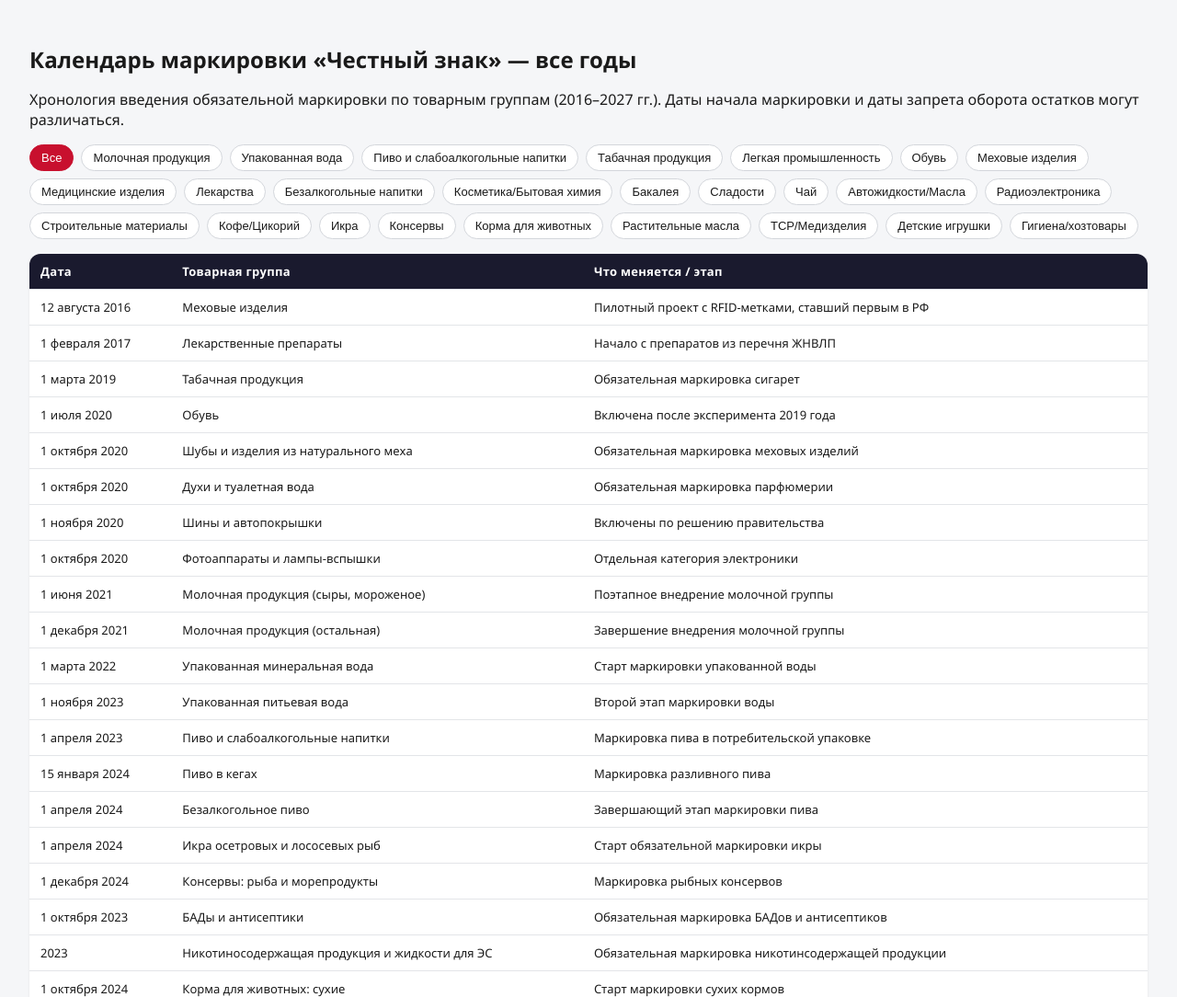
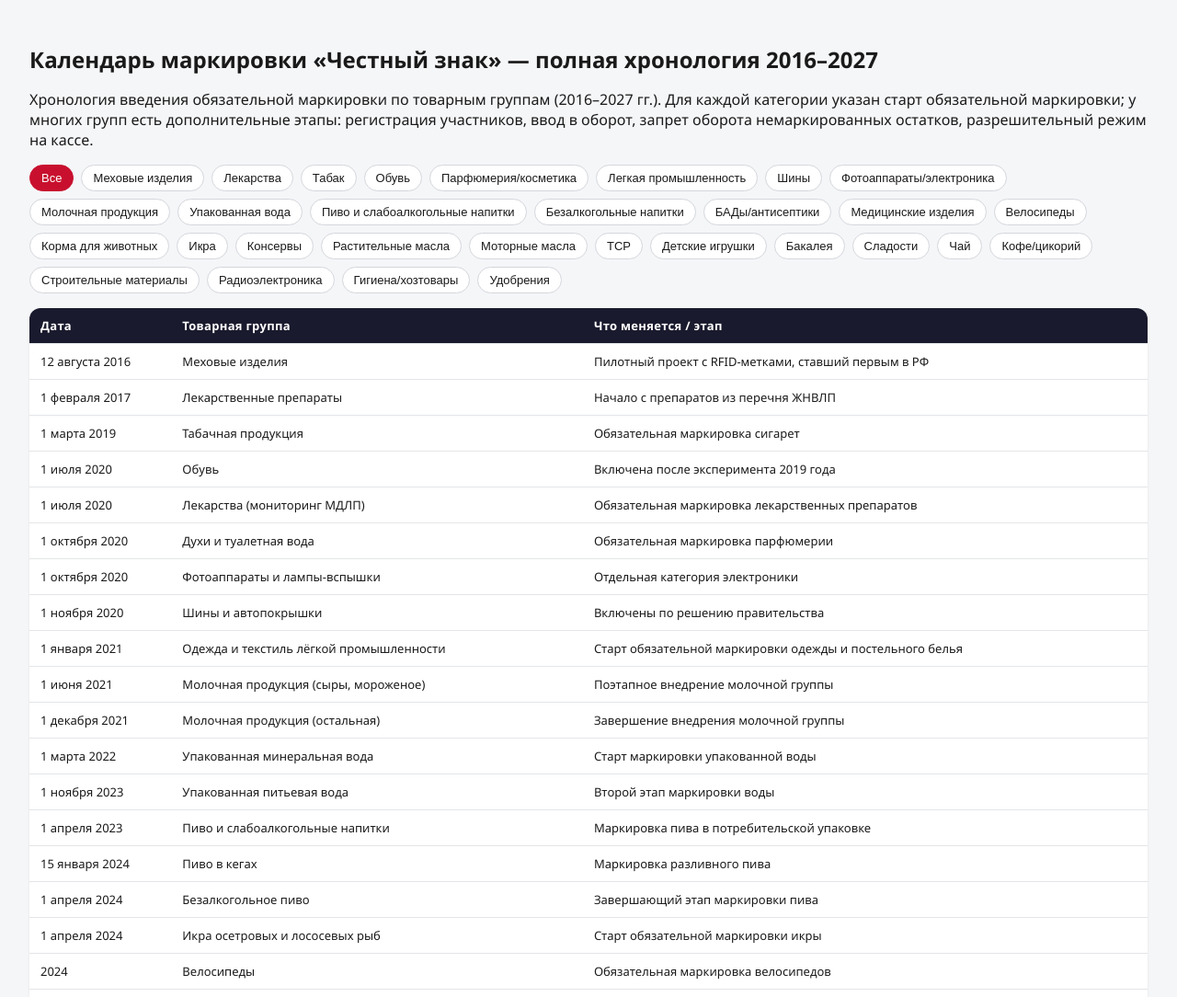
Before and after one commit to cherepanka/marking-calendar.html, a plain HTML site: page index.html in a window 1280 px wide. Shown: the top 1084 px of the page at 92% size. Drawn offline with Linux system fonts and the light colour scheme.

Commit message:
Update index.html

```diff
--- a/index.html
+++ b/index.html
@@ -2,7 +2,7 @@
 <html lang="ru">
 <head>
 <meta charset="UTF-8">
-<title>Календарь маркировки «Честный знак» — все годы</title>
+<title>Календарь маркировки «Честный знак» — полная хронология 2016–2027</title>
 <style>
   body{font-family:"Segoe UI",Roboto,Arial,sans-serif;background:#f5f6f8;color:#1a1a1a;padding:24px}
   h1{font-size:24px;margin-bottom:12px}
@@ -45,39 +45,46 @@
   .cat-toys{--cat:toys;}
   .cat-hyg{--cat:hyg;}
   .cat-electro{--cat:electro;}
+  .cat-bikes{--cat:bikes;}
+  .cat-fertilizer{--cat:fertilizer;}
 </style>
 </head>
 <body>
-<h1>Календарь маркировки «Честный знак» — все годы</h1>
-<p>Хронология введения обязательной маркировки по товарным группам (2016–2027 гг.). Даты начала маркировки и даты запрета оборота остатков могут различаться.</p>
+<h1>Календарь маркировки «Честный знак» — полная хронология 2016–2027</h1>
+<p>Хронология введения обязательной маркировки по товарным группам (2016–2027 гг.). Для каждой категории указан старт обязательной маркировки; у многих групп есть дополнительные этапы: регистрация участников, ввод в оборот, запрет оборота немаркированных остатков, разрешительный режим на кассе.</p>
 
 <div class="filters" id="filters">
   <button data-filter="all" class="active">Все</button>
+  <button data-filter="fur">Меховые изделия</button>
+  <button data-filter="pharma">Лекарства</button>
+  <button data-filter="tobacco">Табак</button>
+  <button data-filter="shoes">Обувь</button>
+  <button data-filter="cosm">Парфюмерия/косметика</button>
+  <button data-filter="light">Легкая промышленность</button>
+  <button data-filter="tires">Шины</button>
+  <button data-filter="tech">Фотоаппараты/электроника</button>
   <button data-filter="milk">Молочная продукция</button>
   <button data-filter="water">Упакованная вода</button>
   <button data-filter="beer">Пиво и слабоалкогольные напитки</button>
-  <button data-filter="tobacco">Табачная продукция</button>
-  <button data-filter="light">Легкая промышленность</button>
-  <button data-filter="shoes">Обувь</button>
-  <button data-filter="fur">Меховые изделия</button>
+  <button data-filter="beverages">Безалкогольные напитки</button>
+  <button data-filter="antiseptics">БАДы/антисептики</button>
   <button data-filter="med">Медицинские изделия</button>
-  <button data-filter="pharma">Лекарства</button>
-  <button data-filter="drinks">Безалкогольные напитки</button>
-  <button data-filter="cosm">Косметика/Бытовая химия</button>
+  <button data-filter="bikes">Велосипеды</button>
+  <button data-filter="feed">Корма для животных</button>
+  <button data-filter="ikra">Икра</button>
+  <button data-filter="cons">Консервы</button>
+  <button data-filter="oil">Растительные масла</button>
+  <button data-filter="auto">Моторные масла</button>
+  <button data-filter="tech-rehab">ТСР</button>
+  <button data-filter="toys">Детские игрушки</button>
   <button data-filter="bakery">Бакалея</button>
   <button data-filter="sweet">Сладости</button>
   <button data-filter="tea">Чай</button>
-  <button data-filter="auto">Автожидкости/Масла</button>
+  <button data-filter="coffee">Кофе/цикорий</button>
+  <button data-filter="build">Строительные материалы</button>
   <button data-filter="radio">Радиоэлектроника</button>
-  <button data-filter="build">Строительные материалы</button>
-  <button data-filter="coffee">Кофе/Цикорий</button>
-  <button data-filter="ikra">Икра</button>
-  <button data-filter="cons">Консервы</button>
-  <button data-filter="feed">Корма для животных</button>
-  <button data-filter="oil">Растительные масла</button>
-  <button data-filter="tech">ТСР/Медизделия</button>
-  <button data-filter="toys">Детские игрушки</button>
   <button data-filter="hyg">Гигиена/хозтовары</button>
+  <button data-filter="fertilizer">Удобрения</button>
 </div>
 
 <table>
@@ -89,10 +96,11 @@
     <tr class="cat-pharma"><td>1 февраля 2017</td><td>Лекарственные препараты</td><td>Начало с препаратов из перечня ЖНВЛП</td></tr>
     <tr class="cat-tobacco"><td>1 марта 2019</td><td>Табачная продукция</td><td>Обязательная маркировка сигарет</td></tr>
     <tr class="cat-shoes"><td>1 июля 2020</td><td>Обувь</td><td>Включена после эксперимента 2019 года</td></tr>
-    <tr class="cat-fur"><td>1 октября 2020</td><td>Шубы и изделия из натурального меха</td><td>Обязательная маркировка меховых изделий</td></tr>
+    <tr class="cat-pharma"><td>1 июля 2020</td><td>Лекарства (мониторинг МДЛП)</td><td>Обязательная маркировка лекарственных препаратов</td></tr>
     <tr class="cat-cosm"><td>1 октября 2020</td><td>Духи и туалетная вода</td><td>Обязательная маркировка парфюмерии</td></tr>
-    <tr class="cat-light"><td>1 ноября 2020</td><td>Шины и автопокрышки</td><td>Включены по решению правительства</td></tr>
     <tr class="cat-tech"><td>1 октября 2020</td><td>Фотоаппараты и лампы-вспышки</td><td>Отдельная категория электроники</td></tr>
+    <tr class="cat-tires"><td>1 ноября 2020</td><td>Шины и автопокрышки</td><td>Включены по решению правительства</td></tr>
+    <tr class="cat-light"><td>1 января 2021</td><td>Одежда и текстиль лёгкой промышленности</td><td>Старт обязательной маркировки одежды и постельного белья</td></tr>
     <tr class="cat-milk"><td>1 июня 2021</td><td>Молочная продукция (сыры, мороженое)</td><td>Поэтапное внедрение молочной группы</td></tr>
     <tr class="cat-milk"><td>1 декабря 2021</td><td>Молочная продукция (остальная)</td><td>Завершение внедрения молочной группы</td></tr>
     <tr class="cat-water"><td>1 марта 2022</td><td>Упакованная минеральная вода</td><td>Старт маркировки упакованной воды</td></tr>
@@ -101,6 +109,7 @@
     <tr class="cat-beer"><td>15 января 2024</td><td>Пиво в кегах</td><td>Маркировка разливного пива</td></tr>
     <tr class="cat-beer"><td>1 апреля 2024</td><td>Безалкогольное пиво</td><td>Завершающий этап маркировки пива</td></tr>
     <tr class="cat-ikra"><td>1 апреля 2024</td><td>Икра осетровых и лососевых рыб</td><td>Старт обязательной маркировки икры</td></tr>
+    <tr class="cat-bikes"><td>2024</td><td>Велосипеды</td><td>Обязательная маркировка велосипедов</td></tr>
     <tr class="cat-cons"><td>1 декабря 2024</td><td>Консервы: рыба и морепродукты</td><td>Маркировка рыбных консервов</td></tr>
     <tr class="cat-pharma"><td>1 октября 2023</td><td>БАДы и антисептики</td><td>Обязательная маркировка БАДов и антисептиков</td></tr>
     <tr class="cat-pharma"><td>2023</td><td>Никотиносодержащая продукция и жидкости для ЭС</td><td>Обязательная маркировка никотинсодержащей продукции</td></tr>
@@ -146,10 +155,11 @@
     <tr class="cat-drinks"><td>1 марта 2027</td><td>Безалкогольные напитки</td><td>Полный покодовый учёт всех операций, вывод из оборота на кассе</td></tr>
     <tr class="cat-sweet"><td>1 июля 2027</td><td>Сладости: шоколад, конфеты, жвачка</td><td>Коды на групповые упаковки, касса и ЭДО с номером партии</td></tr>
     <tr class="cat-pharma"><td>31 августа 2027</td><td>БАДы</td><td>Последний день продажи без кода остатков, произведённых до 01.03.2026</td></tr>
+    <tr class="cat-hyg"><td>1 октября 2027</td><td>Средства гигиены</td><td>Немаркированный товар продавать нельзя</td></tr>
   </tbody>
 </table>
 
-<div class="note">Источники: официальные календари и справочники по маркировке Честный знак за 2023–2027 гг. По ряду групп даты начала маркировки и даты запрета оборота немаркированных остатков различаются. Сверяйте сроки по вашей категории с официальным сайтом честныйзнак.рф.</div>
+<div class="note">Источники: официальные календари и справочники по маркировке Честный знак за 2016–2027 гг. По ряду групп даты начала маркировки и даты запрета оборота немаркированных остатков различаются. Сверяйте сроки по вашей категории с официальным сайтом честныйзнак.рф — часть дат переносилась постановлениями Правительства РФ.</div>
 
 <script>
 document.addEventListener('DOMContentLoaded',()=>{
```
